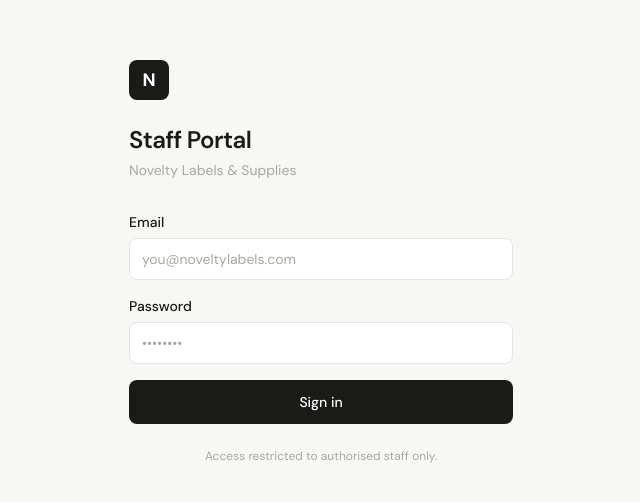
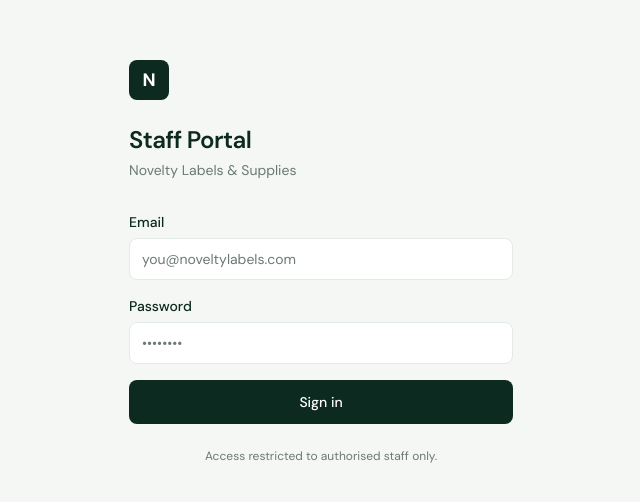
Before and after one commit to anshunovelty-creator/Novelty-tracker, a Next.js app: page /login in a window 1280 px wide. Shown: the part 138-640 px from the top of the page, without its empty margins (319-959 px from the left). Built offline with nearby package versions, Linux system fonts and the light colour scheme; no server answers; a web font is replaced by a local one.

Commit message:
feat(theme): Novelty green color tokens (ink + primary + green scale)

```diff
--- a/src/app/globals.css
+++ b/src/app/globals.css
@@ -5,14 +5,18 @@
 
 /* ── CSS custom properties (mirror tailwind.config.ts brand tokens) ── */
 :root {
-  --color-bg:      #f7f7f5;
-  --color-surface: #ffffff;
-  --color-border:  #e5e5e2;
-  --color-accent:  #1a1a18;
-  --color-muted:   #a8a8a0;
-  --color-green:   #16a34a;
-  --color-amber:   #b45309;
-  --color-red:     #b91c1c;
+  --color-bg:            #F5F7F4;
+  --color-surface:       #FFFFFF;
+  --color-border:        #E4EAE6;
+  --color-ink:           #0C2A20;
+  --color-accent:        #0C2A20; /* = ink */
+  --color-primary:       #10553F;
+  --color-primary-hover: #0C4232;
+  --color-header:        #10553F;
+  --color-muted:         #6A7A72;
+  --color-success:       #1B7A4E;
+  --color-warning:       #C2740C;
+  --color-danger:        #C0392B;
 
   --font-sans: var(--font-dm-sans), system-ui, sans-serif;
   --font-mono: var(--font-dm-mono), ui-monospace, monospace;
--- a/tailwind.config.ts
+++ b/tailwind.config.ts
@@ -12,15 +12,29 @@ const config: Config = {
       // ── Brand colors from spec ──────────────────────────────
       colors: {
         brand: {
-          bg:       '#f7f7f5',   // off-white page background
-          surface:  '#ffffff',   // cards
-          border:   '#e5e5e2',   // dividers
-          accent:   '#1a1a18',   // near-black — primary action color
-          header:   '#1a1a18',   // nav/header background
-          muted:    '#a8a8a0',   // secondary text
-          green:    '#16a34a',   // completed, success
-          amber:    '#b45309',   // warnings, remaining qty
-          red:      '#b91c1c',   // error, urgent priority 1
+          bg:              '#F5F7F4', // warm near-white page bg
+          surface:         '#FFFFFF', // cards
+          border:          '#E4EAE6', // dividers (greenish)
+          ink:             '#0C2A20', // primary text (dark green-black)
+          accent:          '#0C2A20', // = ink. Kept so existing text-/border-/ring-brand-accent stay readable.
+          primary:         '#10553F', // brand fills / actions (green-700, the seed)
+          'primary-hover': '#0C4232', // button/link hover
+          header:          '#10553F', // header/nav bg (was near-black)
+          muted:           '#6A7A72', // secondary text (green-gray)
+          success:         '#1B7A4E',
+          warning:         '#C2740C',
+          danger:          '#C0392B',
+          hold:            '#5B6B63',
+          pending:         '#94A39B',
+          // legacy semantic names still referenced in code:
+          green:           '#1B7A4E',
+          amber:           '#C2740C',
+          red:             '#C0392B',
+        },
+        green: {
+          50:  '#F0F6F3', 100: '#DCEDE5', 200: '#B9DBCB', 300: '#8AC2A9',
+          400: '#4FA582', 500: '#2C8763', 600: '#1A6B4B', 700: '#10553F',
+          800: '#0C4232', 900: '#082F24', 950: '#05201A',
         },
       },
 
```
